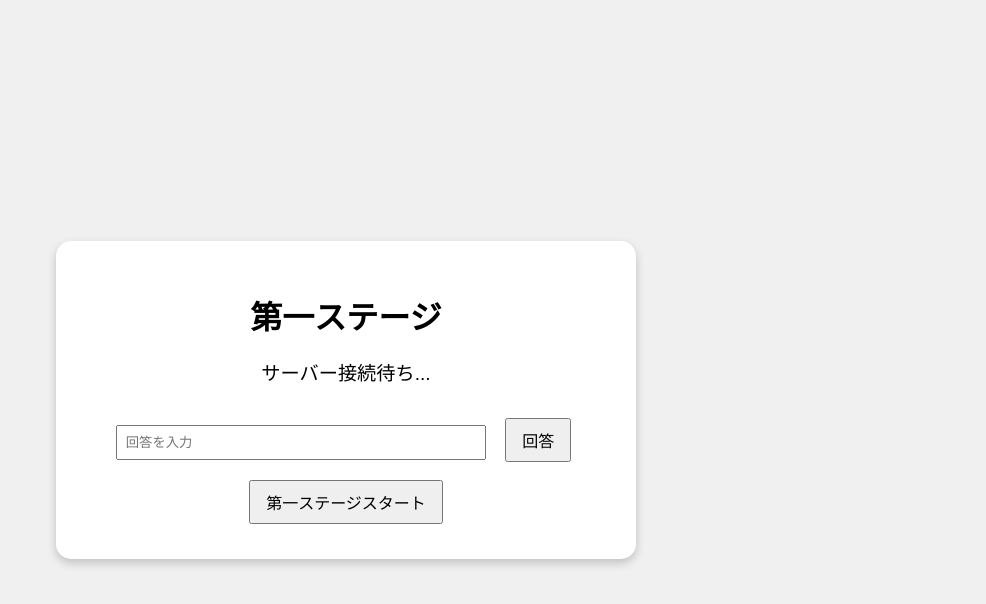
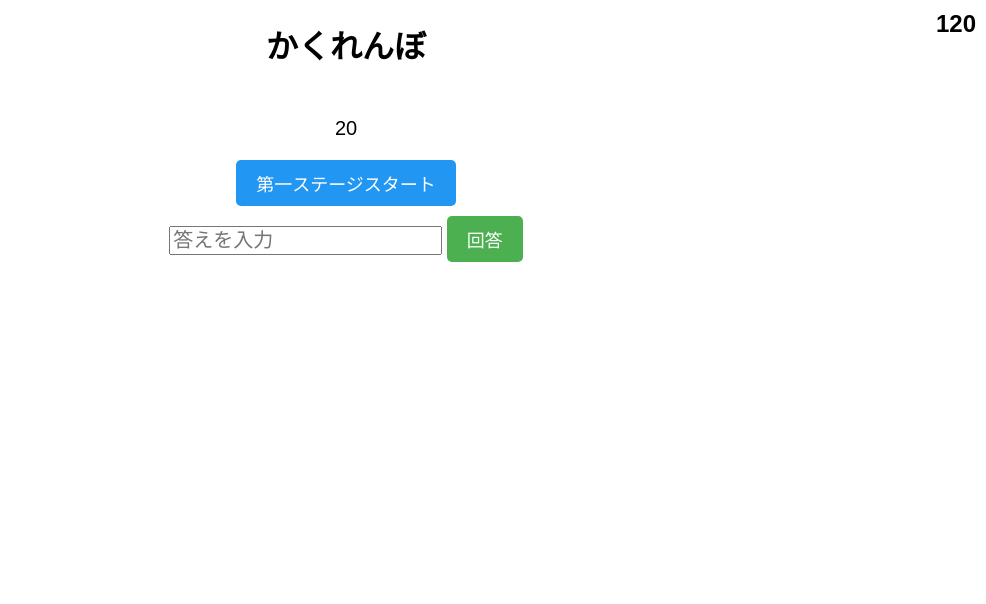
Before and after one commit to Mikaeru104/quiz-zetubou, a website: page index.html in a window 1280 px wide. Shown: the whole page, without its empty margins (294-1280 px from the left). Drawn offline with Linux system fonts and the light colour scheme.

Commit message:
Update index.html

```diff
--- a/index.html
+++ b/index.html
@@ -3,73 +3,52 @@
 <head>
     <meta charset="UTF-8">
     <meta name="viewport" content="width=device-width, initial-scale=1.0">
-<title>クイズゲーム</title>
+    <title>クイズアプリ</title>
     <style>
-    body {
-        font-family: Arial, sans-serif;
-        display: flex;
-        justify-content: center;
-        align-items: center;
-        min-height: 100vh;
-        margin: 0;
-        background-color: #f0f0f0;
+        body { font-family: Arial, sans-serif; text-align: center; }
+        #waitingMessage { color: red; font-weight: bold; }
+        #gameTimer { position: fixed; top: 10px; right: 10px; font-size: 24px; font-weight: bold; }
+        #question { margin-top: 50px; font-size: 24px; font-weight: bold; }
+        #timer { font-size: 20px; margin-top: 20px; }
+        #score { font-size: 20px; margin-top: 20px; }
+        #answerInput { font-size: 20px; margin-top: 20px; }
+        #answerBtn, #startBtn, #startBtnStage2, #startBtnStage3 {
+            padding: 10px 20px; font-size: 18px; cursor: pointer;
+            border: none; border-radius: 5px; color: white;
         }
-    .container {
-        background-color: white;
-        padding: 30px 40px;
-        border-radius: 15px;
-        box-shadow: 0 4px 10px rgba(0,0,0,0.2);
-        text-align: center;
-        width: 90%;
-        max-width: 500px;
-    }
-    h1 {
-        margin-bottom: 20px;
-    }
-    #question {
-        font-size: 1.2em;
-        margin: 15px 0;
-        min-height: 40px;
-    }
-    #timer, #gameTimer, #score, #waitingMessage {
-        margin: 8px 0;
-        font-weight: bold;
-    }
-    input {
-        padding: 8px;
-        width: 70%;
-        margin-right: 10px;
-    }
-    button {
-        padding: 8px 15px;
-        font-size: 1em;
-        margin: 5px;
-        cursor: pointer;
-    }
-    #startBtnStage2, #startBtnStage3, #startBtnStage4 {
-        display: none;
-    }
+        #answerBtn { background-color: #4CAF50; }
+        #startBtn { background-color: #2196F3; display: inline-block; margin-top: 20px; }
+        #startBtnStage2 { background-color: #FF9800; display: none; margin-top: 20px; }
+        #startBtnStage3 { background-color: #9C27B0; display: none; margin-top: 20px; }
     </style>
 </head>
 <body>
-<div class="container">
-    <h1>第一ステージ</h1>
-    <div id="gameTimer"></div>
-    <div id="question">サーバー接続待ち...</div>
+    <!-- ステージ名（サーバーから更新される） -->
+    <h1>かくれんぼ</h1>
+
+    <div id="waitingMessage"></div>
+
+    <div id="gameTimer">120</div>
+
+    <div id="question"></div>
+    <div id="timer">20</div>
+
+    <!-- 第一ステージ用 -->
+    <button id="startBtn">第一ステージスタート</button>
+
+    <!-- 第二ステージ用（最初は非表示、クリア者だけunlockStage2で表示） -->
+    <button id="startBtnStage2">第二ステージスタート</button>
+
+    <!-- 第三ステージ用（最初は非表示、第二ステージクリア者のみunlockStage3で表示） -->
+    <button id="startBtnStage3">第三ステージスタート</button>
+
     <div>
-        <input type="text" id="answerInput" placeholder="回答を入力">
+        <input type="text" id="answerInput" placeholder="答えを入力">
         <button id="answerBtn">回答</button>
     </div>
-    <div id="timer"></div>
+
     <div id="score"></div>
-    <div id="waitingMessage"></div>
-    <div>
-        <button id="startBtn">第一ステージスタート</button>
-        <button id="startBtnStage2">第二ステージスタート</button>
-        <button id="startBtnStage3">第三ステージスタート</button>
-        <button id="startBtnStage4">第四ステージスタート</button>
-    </div>
-</div>
+
     <script src="script.js"></script>
 </body>
 </html>
```
Lines whose indentation alone changed are shown as unchanged.
